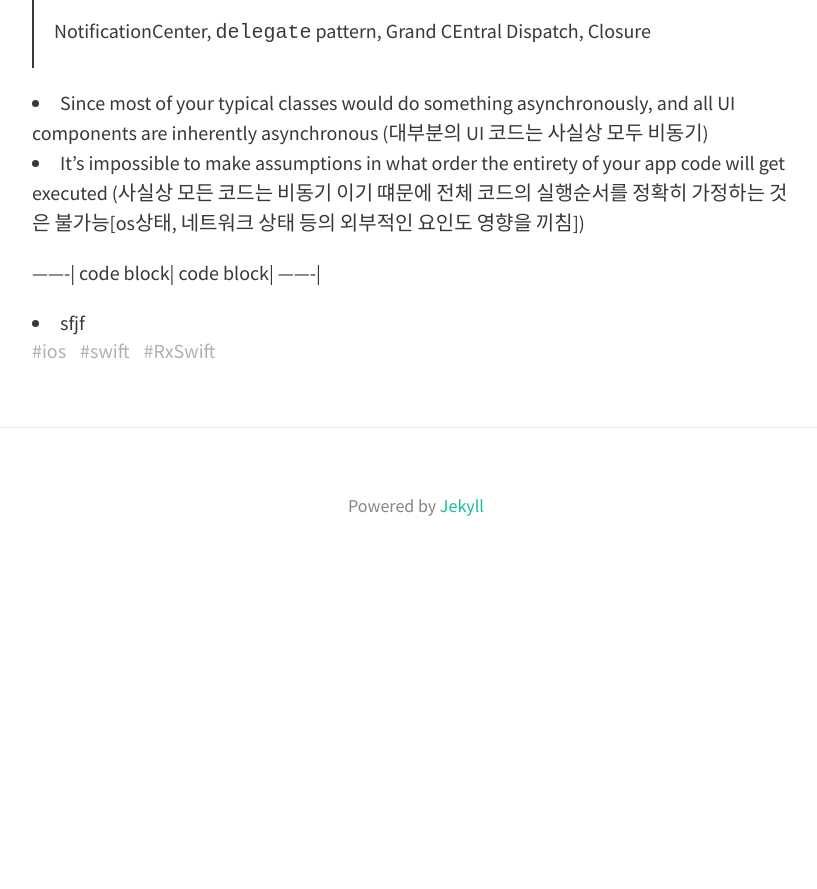
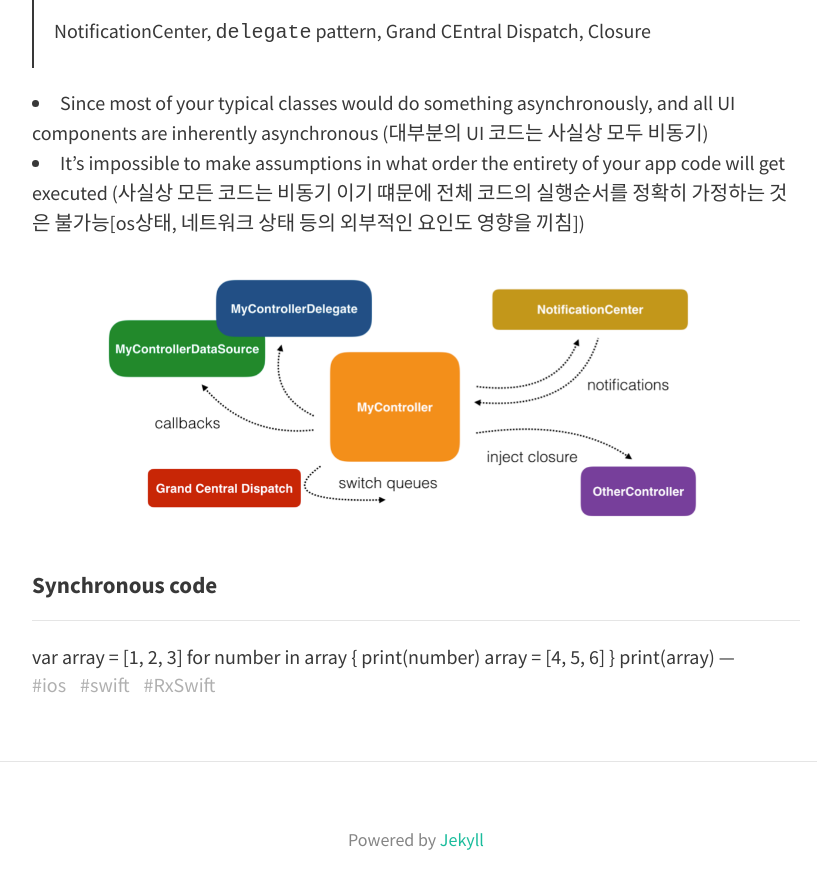
Before and after one commit to gizingun/gizingun.github.com, a Jekyll site: the page built from _posts/2018-08-20-RxSwift.md, in a window 1280 px wide and 900 px high, scrolled down 1139 px. Shown: the top 889 px of the window, without its empty margins (224-1041 px from the left). Built offline with Jekyll 4.4.1, drawn with Linux system fonts in a browser that asks for light colours; nearby versions of some CDN libraries; before the commit the page ends 1722 px from its top, so only the background shows below that.

Commit message:
테스트

```diff
--- a/_posts/2018-08-20-RxSwift.md
+++ b/_posts/2018-08-20-RxSwift.md
@@ -27,11 +27,15 @@ tags: [ios, swift, RxSwift]
 - Since most of your typical classes would do something asynchronously, and all UI components are inherently asynchronous (대부분의 UI 코드는 사실상 모두 비동기)
 - It’s impossible to make assumptions in what order the entirety of your app code will get executed (사실상 모든 코드는 비동기 이기 떄문에 전체 코드의 실행순서를 정확히 가정하는 것은 불가능[os상태, 네트워크 상태 등의 외부적인 요인도 영향을 끼침])
 
--------|
-code block|
-code block|
--------|
+![Complex Asynchronous code]({{ site.baseUrl }}/assets/img/rxswift_complex_asynchronous.png)
 
+#### Synchronous code
 
-
-- sfjf
+---
+var array = [1, 2, 3]
+for number in array {
+  print(number)
+  array = [4, 5, 6]
+}
+print(array)
+---
```
Also changed, not shown: assets/img/rxswift_complex_asynchronous.png (added).
